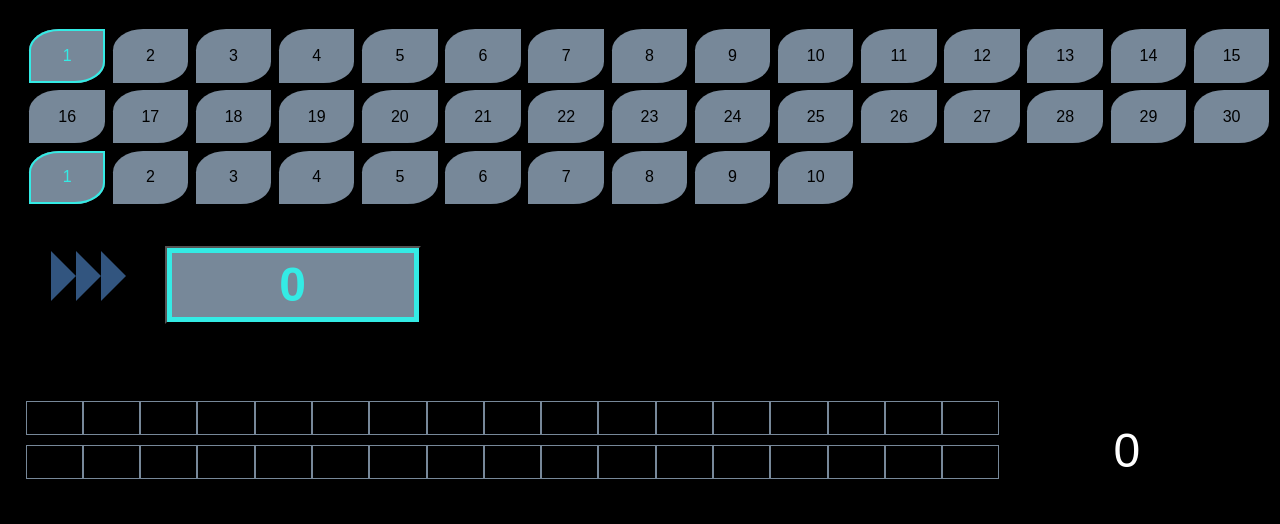
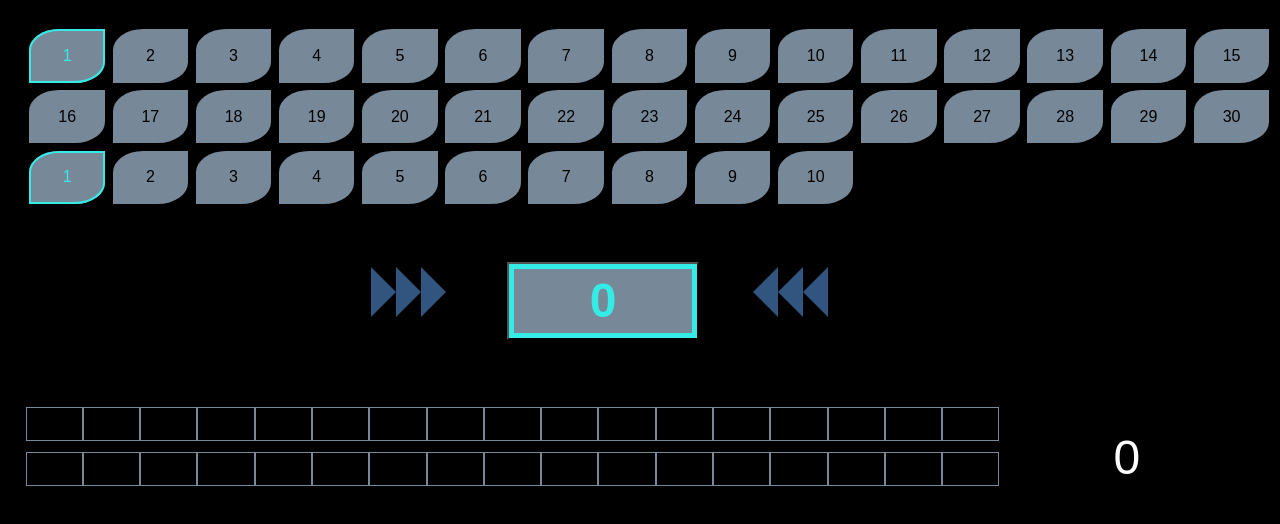
Before and after one commit to unrelatedName/Seipprun, an Angular app: page / in a window 1280 px wide. Shown: the top 524 px of the page. Built offline with nearby package versions, Linux system fonts and the light colour scheme.

Commit message:
2 files modified

```diff
--- a/src/app/app.component.html
+++ b/src/app/app.component.html
@@ -39,18 +39,18 @@
   >
     <div (click)="setLimit(number)">{{ number }}</div>
   </div>
-  <div>
+  <div style="padding-left:25%;padding-top:2%">
     <div
-      class="counter arrow"
-      [class.count1]="timerCounter === 1 || timerCounter >= 4"
+      class="arrow-right"
+      [class.count-right]="timerCounter === 1 || timerCounter >= 4"
     ></div>
     <div
-      class="counter arrow"
-      [class.count2]="timerCounter === 2 || timerCounter >= 4"
+      class="arrow-right"
+      [class.count-right]="timerCounter === 2 || timerCounter >= 4"
     ></div>
     <div
-      class="counter arrow"
-      [class.count3]="timerCounter === 3 || timerCounter >= 4"
+      class="arrow-right"
+      [class.count-right]="timerCounter === 3 || timerCounter >= 4"
     ></div>
     <button
       class="roll"
@@ -60,9 +60,23 @@
       (mousedown)="startTimer()"
       (touchend)="stopTimer()"
       (mouseup)="stopTimer()"
+      unselectable="on"
+      onselectstart="return false;"
     >
       {{ result }}
     </button>
+    <div
+      class="arrow-left"
+      [class.count-left]="timerCounter === 3 || timerCounter >= 4"
+    ></div>
+    <div
+      class="arrow-left"
+      [class.count-left]="timerCounter === 2 || timerCounter >= 4"
+    ></div>
+    <div
+      class="arrow-left"
+      [class.count-left]="timerCounter === 1 || timerCounter >= 4"
+    ></div>
   </div>
 
   <div style="margin-top:3%;vertical-align:top;">
--- a/src/styles.css
+++ b/src/styles.css
@@ -48,7 +48,7 @@ body {
 
 .roll {
   margin: 3%;
-  margin-left: 5%;
+  margin-left: 9%;
   width: 20%;
   /* height:8em; */
   line-height: 150%;
@@ -107,29 +107,18 @@ body {
   margin-left: 5%;
 }
 
-.counter {
-  height: 10px;
-  width: 10px;
-  background-color: red;
-  display: inline-block;
-}
-
-.count1 {
+.count-right {
   /* background-color: #34ebe5; */
   border-left: 25px solid #34ebe5 !important;
 }
 
-.count2 {
+.count-left {
   /* background-color: #34ebe5; */
-  border-left: 25px solid #34ebe5 !important;
+  border-right: 25px solid #34ebe5 !important;
 }
 
-.count3 {
-  /* background-color: #34ebe5; */
-  border-left: 25px solid #34ebe5 !important;
-}
-
-.arrow {
+.arrow-right {
+  display: inline-block;
   content: '';
   position: relative;
   background-color: transparent;
@@ -141,3 +130,17 @@ body {
   border-top: 25px solid transparent;
   border-bottom: 25px solid transparent;
 }
+
+.arrow-left {
+  display: inline-block;
+  content: '';
+  position: relative;
+  background-color: transparent;
+  right: -25px;
+  bottom: 0;
+  width: 0;
+  height: 0;
+  border-right: 25px solid #32557f;
+  border-top: 25px solid transparent;
+  border-bottom: 25px solid transparent;
+}
```
